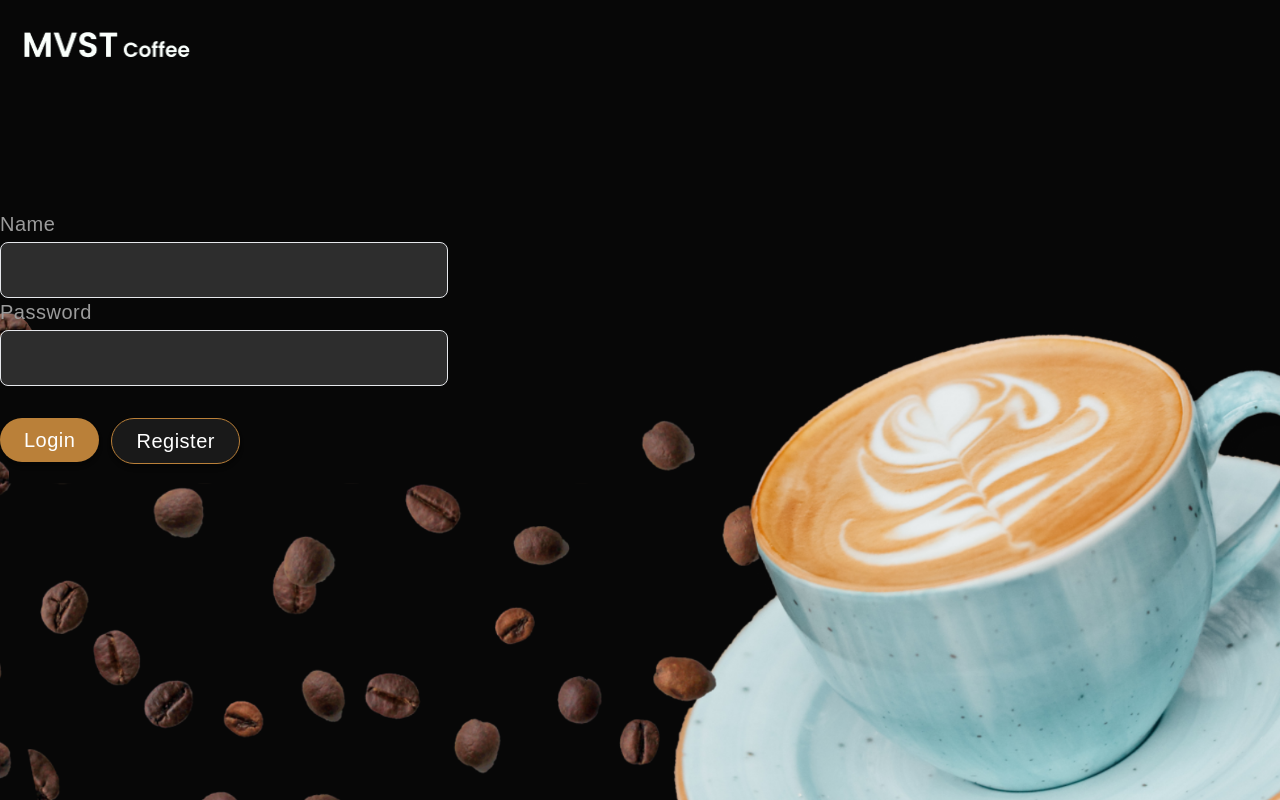
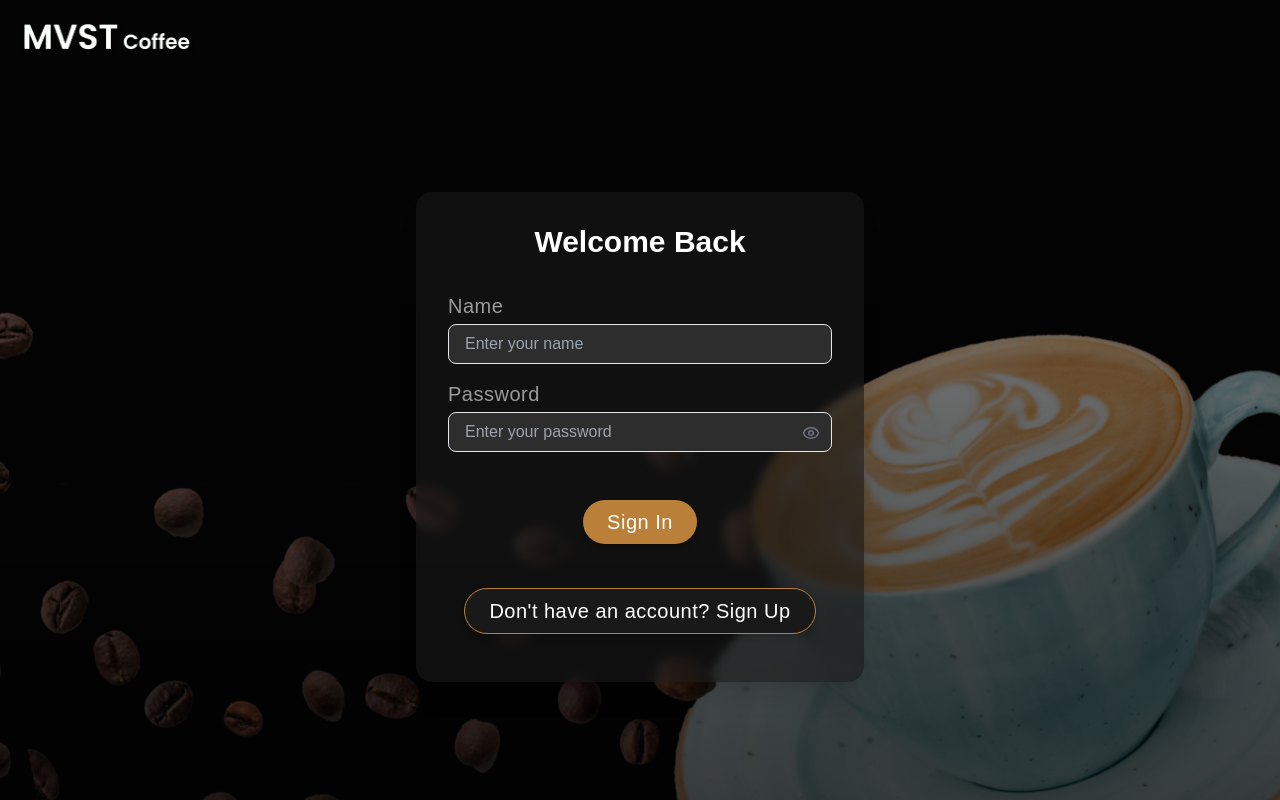
Before and after one commit to handryos/test, a Next.js app in the folder frontend/: page /login in a window 1280 px wide. Built offline with nearby package versions, Linux system fonts and the light colour scheme.

Commit message:
feat: improve login ui

```diff
--- a/frontend/src/features/auth/LoginPage.tsx
+++ b/frontend/src/features/auth/LoginPage.tsx
@@ -3,31 +3,50 @@ import { useForm, Controller } from "react-hook-form";
 import { yupResolver } from "@hookform/resolvers/yup";
 import * as yup from "yup";
 import Image from "next/image";
-import { motion } from "framer-motion";
+import { motion, AnimatePresence } from "framer-motion";
 import { FormInput } from "@/shared/components/ui/FormInput";
 import { Button } from "@/shared/components/ui/Button";
 import { useAppDispatch } from "@/store/hooks";
 import { loginThunk, registerThunk } from "@/store/slices/authSlice";
 import { handleLoginSuccess } from "@/shared/middlewares/middleware";
+import { Eye, EyeOff, CheckCircle } from "lucide-react";
 
 export const LoginPage: React.FC = () => {
   const [isRegister, setIsRegister] = React.useState(false);
+  const [showPassword, setShowPassword] = React.useState(false);
   const dispatch = useAppDispatch();
-  const [errorMsg, setErrorMsg] = React.useState<string | null>(null);
   const [loading, setLoading] = React.useState(false);
+
   const schema = yup.object().shape({
-    name: yup.string().required("Name is required"),
-    password: yup.string().required("Password is required"),
+    name: yup
+      .string()
+      .required("Name is required")
+      .min(3, "Name must be at least 3 characters"),
+    password: yup
+      .string()
+      .required("Password is required")
+      .min(6, "Password must be at least 6 characters"),
+    ...(isRegister && {
+      confirmPassword: yup
+        .string()
+        .oneOf([yup.ref("password")], "Passwords must match")
+        .required("Please confirm your password"),
+    }),
   });
 
   const {
     control,
     handleSubmit,
     formState: { errors, isValid },
+    reset,
   } = useForm({
     resolver: yupResolver(schema),
     mode: "onChange",
-    defaultValues: { name: "", password: "" },
+    defaultValues: {
+      name: "",
+      password: "",
+      ...(isRegister && { confirmPassword: "" })
+    },
   });
 
   type AuthPayload = {
@@ -36,115 +55,200 @@ export const LoginPage: React.FC = () => {
   };
 
   const onSubmit = async (data: any) => {
-    setErrorMsg(null);
+
     setLoading(true);
+
     try {
       const thunk = isRegister ? registerThunk : loginThunk;
       const result = (await dispatch(thunk(data))) as { payload: AuthPayload };
-      console.log(result);
+
+      if (result.payload?.statusCode && result.payload.statusCode >= 400) {
+        return;
+      }
+
       if (!result.payload?.access_token) {
         return;
+      }
+
+      if (isRegister) {
+        setIsRegister(false);
+        reset();
       } else {
         handleLoginSuccess();
       }
+    } catch (error: any) {
     } finally {
       setLoading(false);
     }
   };
 
+  const toggleFormMode = () => {
+    setIsRegister(!isRegister);
+    reset();
+  };
+
   return (
     <motion.div
-      className="relative w-full overflow-hidden h-[100dvh] min-h-[500px]"
+      className="relative w-full overflow-hidden min-h-[100dvh] flex flex-col"
       initial={{ opacity: 0 }}
       animate={{ opacity: 1 }}
-      transition={{ duration: 1 }}
+      transition={{ duration: 0.8 }}
     >
-      <div className="absolute  inset-0 z-0">
+      <div className="absolute inset-0 z-0">
         <Image
           src="/login.png"
           alt="Coffee background"
-          width={1920}
-          height={1080}
-          className="md:object-cover w-full h-full"
+          layout="fill"
+          objectFit="cover"
+          quality={100}
+          className="brightness-90"
         />
+        <div className="absolute inset-0 bg-gradient-to-b from-black/30 to-black/70" />
       </div>
-      <div className="relative z-10 h-full  w-full max-w-[1440px] mx-auto grid grid-cols-12 ">
+
+      <div className="relative z-10 flex justify-between items-start p-6">
         <motion.div
-          className="col-span-12 flex justify-between ml-6 items-start mb-6 py-4 md:py-8"
-          initial={{ opacity: 0, y: -30 }}
+          initial={{ opacity: 0, y: -20 }}
           animate={{ opacity: 1, y: 0 }}
-          transition={{ delay: 0.3, duration: 0.6 }}
+          transition={{ delay: 0.3, duration: 0.5 }}
         >
           <Image
             src="/mvst-coffee-small-logo.png"
             alt="MVST Logo"
             width={166}
-            height={25}
+            height={40}
+            className="filter drop-shadow-md"
           />
         </motion.div>
-        <div className="col-span-12 md:col-span-6 flex mb-12 flex-col justify-start md:justify-center">
-          <div className="relative w-full justify-start min-h-[200px] md:mb-32 md:min-h-[350px] flex-1 px-8 md:px-0">
-            <form
-              onSubmit={handleSubmit(onSubmit)}
-              className="mt-4 w-full max-w-md"
+      </div>
+
+      <div className="relative z-10 flex flex-1 items-center justify-center p-4 sm:p-6">
+        <motion.div
+          className="w-full max-w-md bg-coffee-card/60 backdrop-blur-sm rounded-2xl shadow-xl overflow-hidden"
+          initial={{ opacity: 0, y: 30 }}
+          animate={{ opacity: 1, y: 0 }}
+          transition={{ delay: 0.5, duration: 0.7 }}
+        >
+          <div className="p-6 sm:p-8">
+            <div className="text-center mb-8">
+              <motion.h2
+                className="text-3xl font-bold text-white mb-2"
+                initial={{ opacity: 0 }}
+                animate={{ opacity: 1 }}
+                transition={{ delay: 0.7 }}
+              >
+                {isRegister ? "Create Account" : "Welcome Back"}
+              </motion.h2>
+
+            </div>
+
+
+            <form onSubmit={handleSubmit(onSubmit)}>
+              <motion.div
+                initial={{ opacity: 0 }}
+                animate={{ opacity: 1 }}
+                transition={{ delay: 0.9 }}
               >
                 <Controller
                   name="name"
                   control={control}
                   render={({ field }) => (
                     <FormInput
-                    inputClassName="h-14 bg-[rgba(41,41,41,0.15)]"
                       field={field}
                       label="Name"
+                      placeholder="Enter your name"
                       error={errors.name?.message}
+                      className="mb-4"
                     />
                   )}
                 />
+              </motion.div>
+
+              <motion.div
+                initial={{ opacity: 0 }}
+                animate={{ opacity: 1 }}
+                transition={{ delay: 1.0 }}
+                className="relative mt-4"
+              >
                 <Controller
                   name="password"
                   control={control}
                   render={({ field }) => (
                     <FormInput
-                    inputClassName="h-14 bg-[rgba(41,41,41,0.15)]"
                       field={field}
                       label="Password"
-                    type="password"
+                      placeholder="Enter your password"
+                      type={showPassword ? "text" : "password"}
                       error={errors.password?.message}
+                      className="mt-4 text-sm"
                     />
                   )}
                 />
-              <div className="flex justify-start space-x-3 mt-4">
-                {!isRegister ? (
-                  <>
-                    <Button type="submit">
-                      {loading ? "Entrando..." : "Login"}
+                <button
+                  type="button"
+                  className="absolute right-3 top-10 text-gray-500"
+                  onClick={() => setShowPassword(!showPassword)}
+                >
+                  {showPassword ? <EyeOff style={{marginTop: "4px"}} size={18} /> : <Eye style={{marginTop: "4px"}} size={18} />}
+                </button>
+              </motion.div>
+
+              {isRegister && (
+                <motion.div
+                  initial={{ opacity: 0, height: 0 }}
+                  animate={{ opacity: 1, height: "auto" }}
+                  exit={{ opacity: 0, height: 0 }}
+                  transition={{ duration: 0.3 }}
+                  className="relative mt-4"
+                >
+                  <Controller
+                    name="confirmPassword"
+                    control={control}
+                    render={({ field }) => (
+                      <FormInput
+                        field={field}
+                        label="Confirm Password"
+                        placeholder="Confirm your password"
+                        type="password"
+                        error={errors.confirmPassword?.message}
+                        className="mb-6"
+                      />
+                    )}
+                  />
+                </motion.div>
+              )}
+
+              <motion.div
+                className="mt-8 flex text-center flex-col gap-3"
+                initial={{ opacity: 0 }}
+                animate={{ opacity: 1 }}
+                transition={{ delay: 1.1 }}
+              >
+                <Button
+                  type="submit"
+                  disabled={!isValid || loading}
+                >
+                  {isRegister
+                    ? (loading ? "Creating account..." : "Sign Up")
+                    : (loading ? "Signing in..." : "Sign In")}
                 </Button>
+
                 <Button
+                  type="button"
                   variant="secondary"
-                      type="button"
-                      onClick={() => setIsRegister(true)}
+                  onClick={toggleFormMode}
+                  disabled={loading}
                 >
-                      Register
+                  {isRegister
+                    ? "Already have an account? Sign In"
+                    : "Don't have an account? Sign Up"}
                 </Button>
-                  </>
-                ) : (
-                  <>
-                    <Button type="submit">
-                      {loading ? "Registrando..." : "Register"}
-                    </Button>
-                    <Button
-                      variant="secondary"
-                      type="button"
-                      onClick={() => setIsRegister(false)}
-                    >
-                      Back to login
-                    </Button>
-                  </>
-                )}
+              </motion.div>
+            </form>
+
           </div>
-            </form>
-          </div>
-        </div>
+
+        </motion.div>
       </div>
     </motion.div>
   );
--- a/frontend/src/shared/components/ui/Button.tsx
+++ b/frontend/src/shared/components/ui/Button.tsx
@@ -7,12 +7,14 @@ interface ButtonProps {
   className?: string;
   variant?: "primary" | "secondary";
   type?: "button" | "submit" | "reset";
+  disabled?: boolean;
 }
 
 export const Button: React.FC<ButtonProps> = ({
   children,
   onClick,
   className = "",
+  disabled = false,
   variant = "primary",
   type = "button",
 }) => {
@@ -26,6 +28,7 @@ export const Button: React.FC<ButtonProps> = ({
   return (
     <div className="py-4">
       <button
+        disabled={disabled}
         type={type}
         onClick={onClick}
         className={`${base} text-white   ${variants[variant]} ${className}`}
```
Lines whose indentation alone changed are shown as unchanged.
